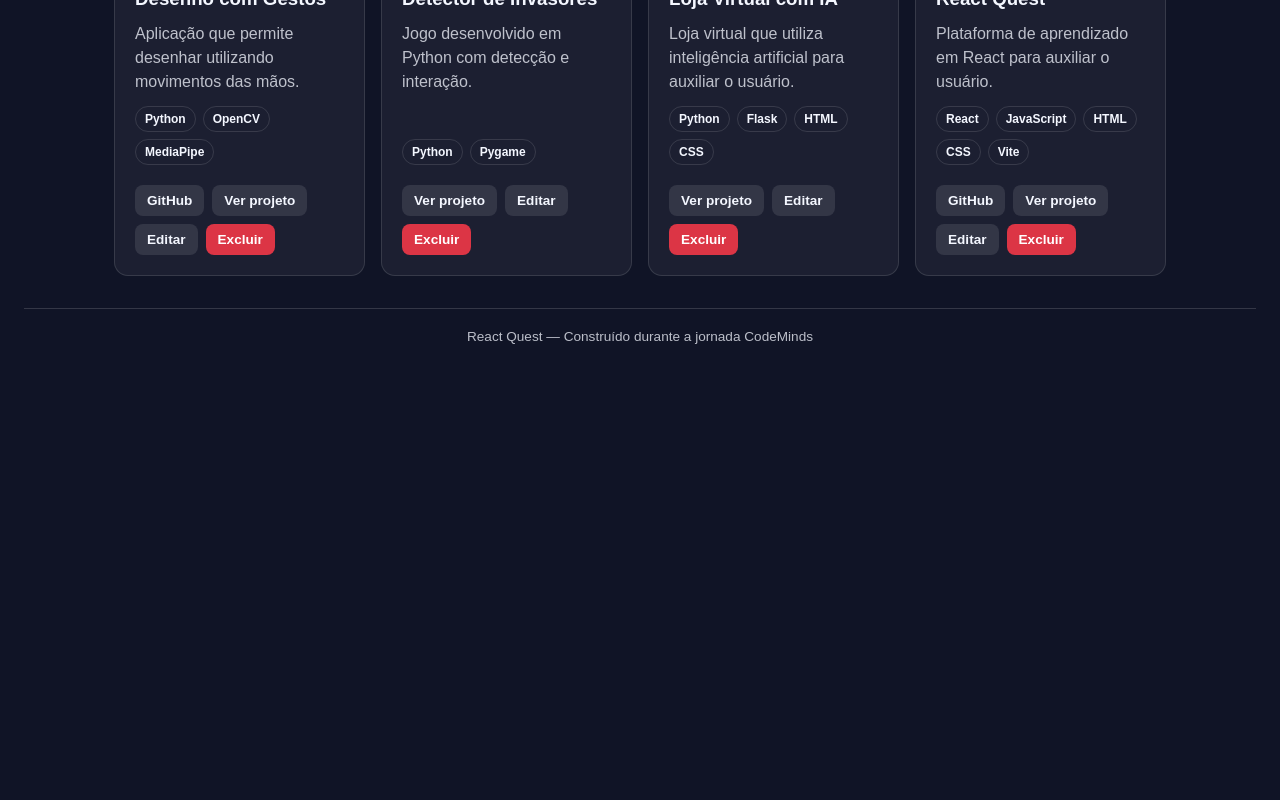
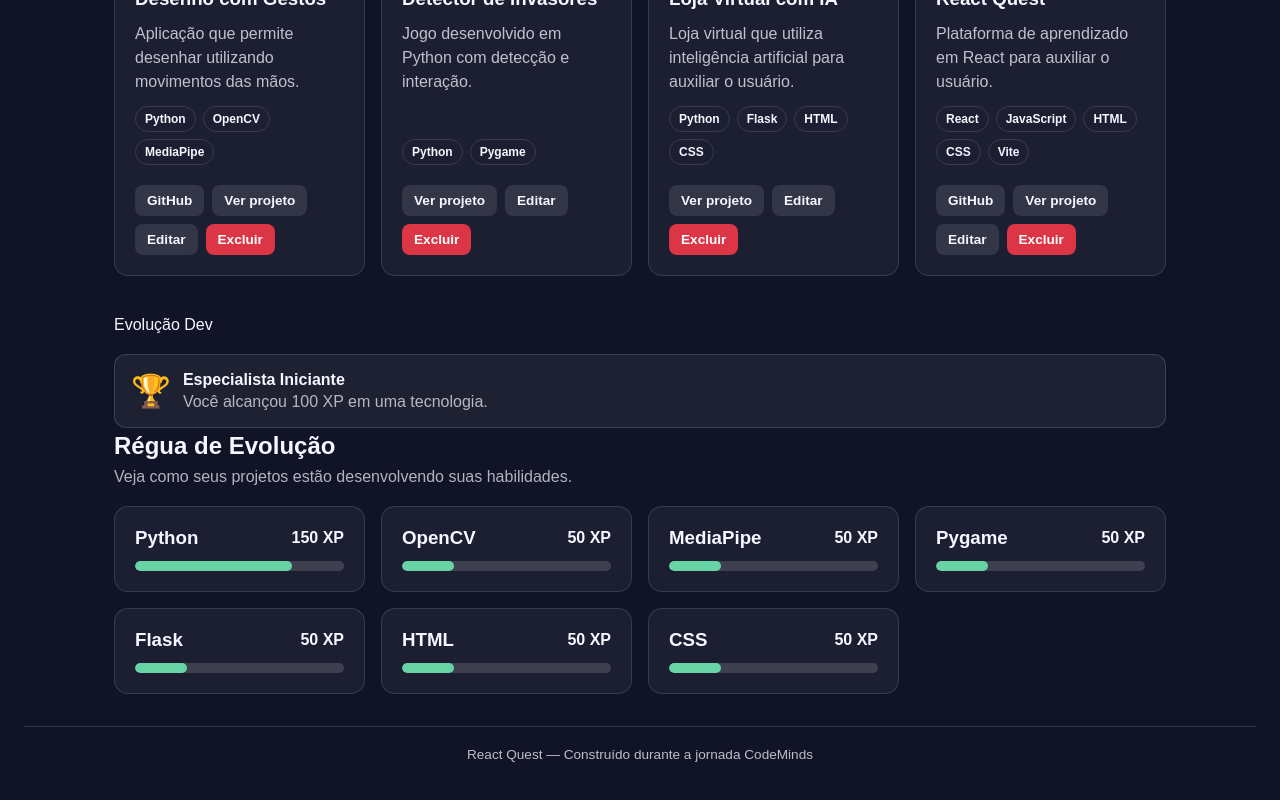
Before and after one commit to lucs-max/React_Quest, a React (Vite) app: page / in a window 1280 px wide. Shown: the part 3431-4231 px from the top of the page. Before the commit the page ends 3819 px from the top, so only its background shows below. Built offline with nearby package versions, Linux system fonts and the light colour scheme.

Commit message:
feat: evolution ruler and achievements

```diff
--- a/src/App.css
+++ b/src/App.css
@@ -147,3 +147,56 @@
   font-size: 0.9rem;
   opacity: 0.7;
 }
+.skills-section {
+  margin-top: 40px;
+}
+
+.skills-section__header {
+  margin-bottom: 20px;
+}
+
+.skills-section__header h2 {
+  margin: 4px 0 8px;
+}
+
+.skills-section__header p {
+  margin: 0;
+  opacity: 0.7;
+}
+
+.skills-grid {
+  display: grid;
+
+  grid-template-columns:
+    repeat(
+      auto-fit,
+      minmax(220px, 1fr)
+    );
+
+  gap: 16px;
+}
+.achievement {
+  display: flex;
+  align-items: center;
+  gap: 12px;
+
+  margin-top: 20px;
+  padding: 16px;
+
+  border: 1px solid
+    rgba(255, 255, 255, 0.15);
+
+  border-radius: 12px;
+
+  background:
+    rgba(255, 255, 255, 0.06);
+}
+
+.achievement > span {
+  font-size: 2rem;
+}
+
+.achievement p {
+  margin: 4px 0 0;
+  opacity: 0.7;
+}
--- a/src/App.jsx
+++ b/src/App.jsx
@@ -11,6 +11,7 @@
 import MissionFilter from "./components/MissionFilter";
 import ProjectCard from "./components/ProjectCard";
 import ProjectForm from "./components/ProjectForm";
+import SkillCard from "./components/SkillCard";
 const initialMissions = [
   {
     id: 1,
@@ -52,17 +53,14 @@
 
 const initialProjects = [
   {
-    id:1,
-    title:"Desenho com Gestos",
-    description:"Aplicação que permite desenhar utilizando movimentos das mãos.",
-    technologies:[
-      "Python",
-      "OpenCV",
-      "MediaPipe"
-    ],
-    status:"Concluído",
-    githubUrl:"https://github.com/seu-usuario/desenho-com-gestos",
-    deployUrl:"https://react-quest-three.vercel.app/"
+    id: 1,
+    title: "Desenho com Gestos",
+    description:
+      "Aplicação que permite desenhar utilizando movimentos das mãos.",
+    technologies: ["Python", "OpenCV", "MediaPipe"],
+    status: "Concluído",
+    githubUrl: "https://github.com/seu-usuario/desenho-com-gestos",
+    deployUrl: "https://react-quest-three.vercel.app/",
   },
   {
     id: 2,
@@ -86,14 +84,13 @@
   {
     id: 4,
     title: "React Quest",
-    description:
-      "Plataforma de aprendizado em React para auxiliar o usuário.",
+    description: "Plataforma de aprendizado em React para auxiliar o usuário.",
     technologies: ["React", "JavaScript", "HTML", "CSS", "Vite"],
     status: "Em andamento",
     githubUrl: "https://github.com/lucs-max/React_Quest.git",
     deployUrl: "https://react-quest-three.vercel.app/",
   },
-]
+];
 
 function App() {
   const [missions, setMissions] = useState(initialMissions);
@@ -148,12 +145,12 @@
     setEditingProject(null);
   }
   function deleteProject(projectId) {
-    const showDelete = window.confirm("Tem certeza que deseja excluir este projeto?");
-    if (!showDelete){
+    const showDelete = window.confirm(
+      "Tem certeza que deseja excluir este projeto?",
+    );
+    if (!showDelete) {
       return;
     }
-
-
 
     const updatedProjects = projects.filter(
       (project) => project.id !== projectId,
@@ -205,6 +202,24 @@
 
     return b.xp - a.xp; //maior para o menor
   });
+
+  const completedProjects = projects.filter(
+    (project) => project.status === "Concluído",
+  );
+
+  const technologyXP = {};
+  completedProjects.forEach((project) => {
+    project.technologies.forEach((technology) => {
+      technologyXP[technology] = (technologyXP[technology] || 0) + 50;
+    });
+  });
+
+  const skills = Object.entries(technologyXP).map(([tech, xp]) => ({
+    tech,
+    xp,
+  }));
+
+  const hasSkillAchievement = skills.some((skill) => skill.xp >= 100);
 
   const summaryData = [
     {
@@ -324,16 +339,17 @@
           </div>
         </section>
 
-
         <section className="projects-section">
           <div className="projects-section__header">
             <div>
               <span className="section-eyebrow">Portfólio</span>
 
               <h2>Central de Projetos</h2>
-              <p class="project-count">{projects.length}{"  "}{projects.length === 1 ? "projeto" : "projetos"}</p>
-
-
+              <p class="project-count">
+                {projects.length}
+                {"  "}
+                {projects.length === 1 ? "projeto" : "projetos"}
+              </p>
             </div>
           </div>
           <ProjectForm
@@ -342,8 +358,7 @@
             onUpdateProject={updateProject}
           />
           <div className="projects-grid">
-            {
-              projects.map((project) => (
+            {projects.map((project) => (
               <ProjectCard
                 key={project.id}
                 title={project.title}
@@ -355,8 +370,38 @@
                 onDelete={() => deleteProject(project.id)}
                 onEdit={() => setEditingProject(project)}
               />
-              ))
-            }
+            ))}
+          </div>
+        </section>
+        <section className="skills-section">
+          <div className="skills-section__header">
+            <span className="section-eyebrow">Evolução Dev</span>
+
+            {hasSkillAchievement && (
+              <div className="achievement">
+                <span>🏆</span>
+
+                <div>
+                  <strong>Especialista Iniciante</strong>
+
+                  <p>Você alcançou 100 XP em uma tecnologia.</p>
+                </div>
+              </div>
+            )}
+
+            <h2>Régua de Evolução</h2>
+
+            <p>Veja como seus projetos estão desenvolvendo suas habilidades.</p>
+          </div>
+
+          <div className="skills-grid">
+            {skills.map((skill) => (
+              <SkillCard
+                key={skill.tech}
+                technology={skill.tech}
+                xp={skill.xp}
+              />
+            ))}
           </div>
         </section>
       </div>
--- /dev/null
+++ b/src/components/SkillCard.css
@@ -0,0 +1,34 @@
+.skill-card {
+	display: flex;
+	flex-direction: column;
+	gap: 12px;
+	padding: 20px;
+	border: 1px solid rgba(255, 255, 255, 0.12);
+	border-radius: 14px;
+	background: rgba(255, 255, 255, 0.05);
+}
+
+.skill-card__header {
+	display: flex;
+	align-items: center;
+	justify-content: space-between;
+	gap: 12px;
+}
+
+.skill-card__header h3 {
+	margin: 0;
+}
+
+.skill-card__progress {
+	height: 10px;
+	overflow: hidden;
+	border-radius: 999px;
+	background: rgba(255, 255, 255, 0.15);
+}
+
+.skill-card__progress-fill {
+	height: 100%;
+	border-radius: inherit;
+	background: #68d4a5;
+	transition: width 0.3s ease;
+}
--- /dev/null
+++ b/src/components/SkillCard.jsx
@@ -0,0 +1,30 @@
+import "./SkillCard.css";
+
+function SkillCard({ technology, xp }) {
+	const progress = Math.max(0, Math.min((xp / 200) * 100, 100));
+
+	return (
+		<article className="skill-card">
+			<div className="skill-card__header">
+				<h3>{technology}</h3>
+				<strong>{xp} XP</strong>
+			</div>
+
+			<div
+				className="skill-card__progress"
+				role="progressbar"
+				aria-label={`Progresso em ${technology}`}
+				aria-valuenow={progress}
+				aria-valuemin="0"
+				aria-valuemax="100"
+			>
+				<div
+					className="skill-card__progress-fill"
+					style={{ width: `${progress}%` }}
+				/>
+			</div>
+		</article>
+	);
+}
+
+export default SkillCard;
```
Lines whose indentation alone changed are shown as unchanged.
